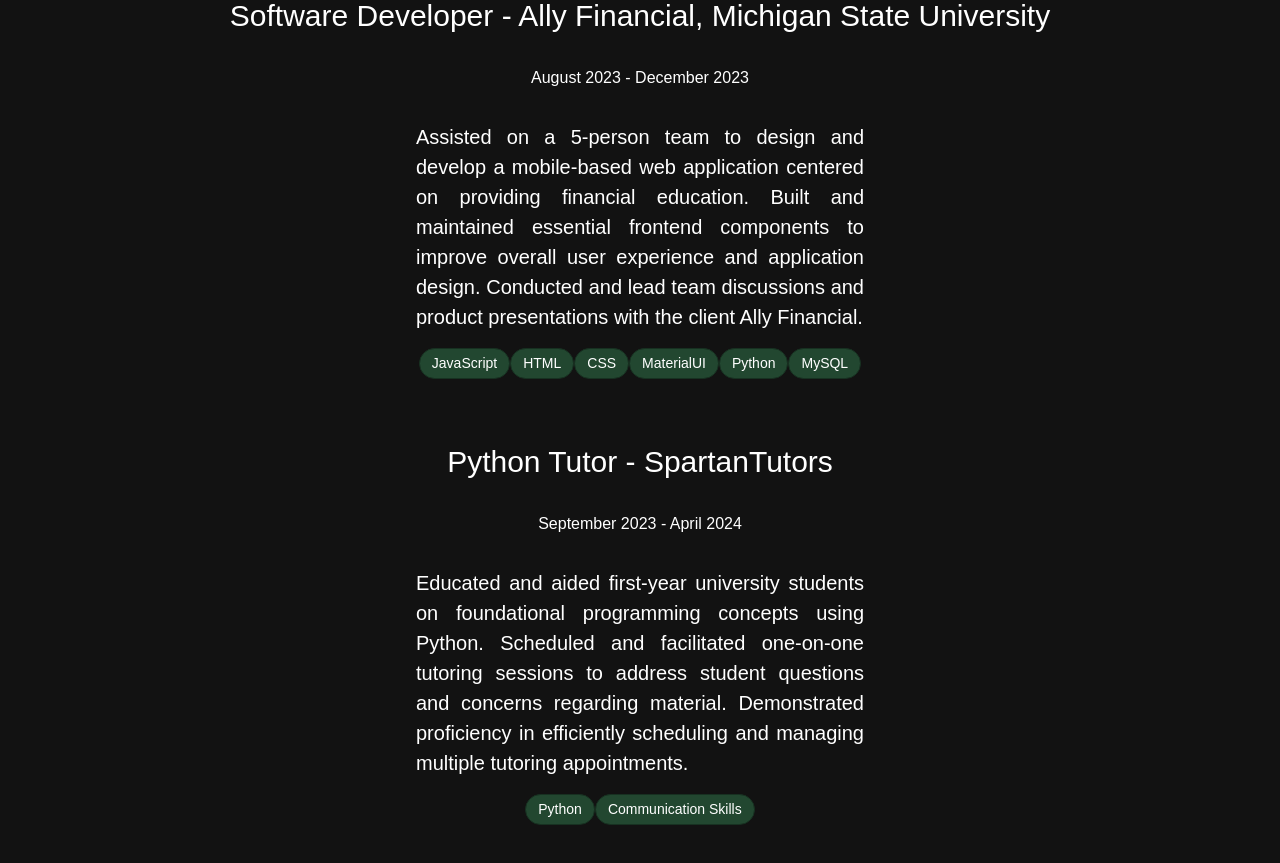
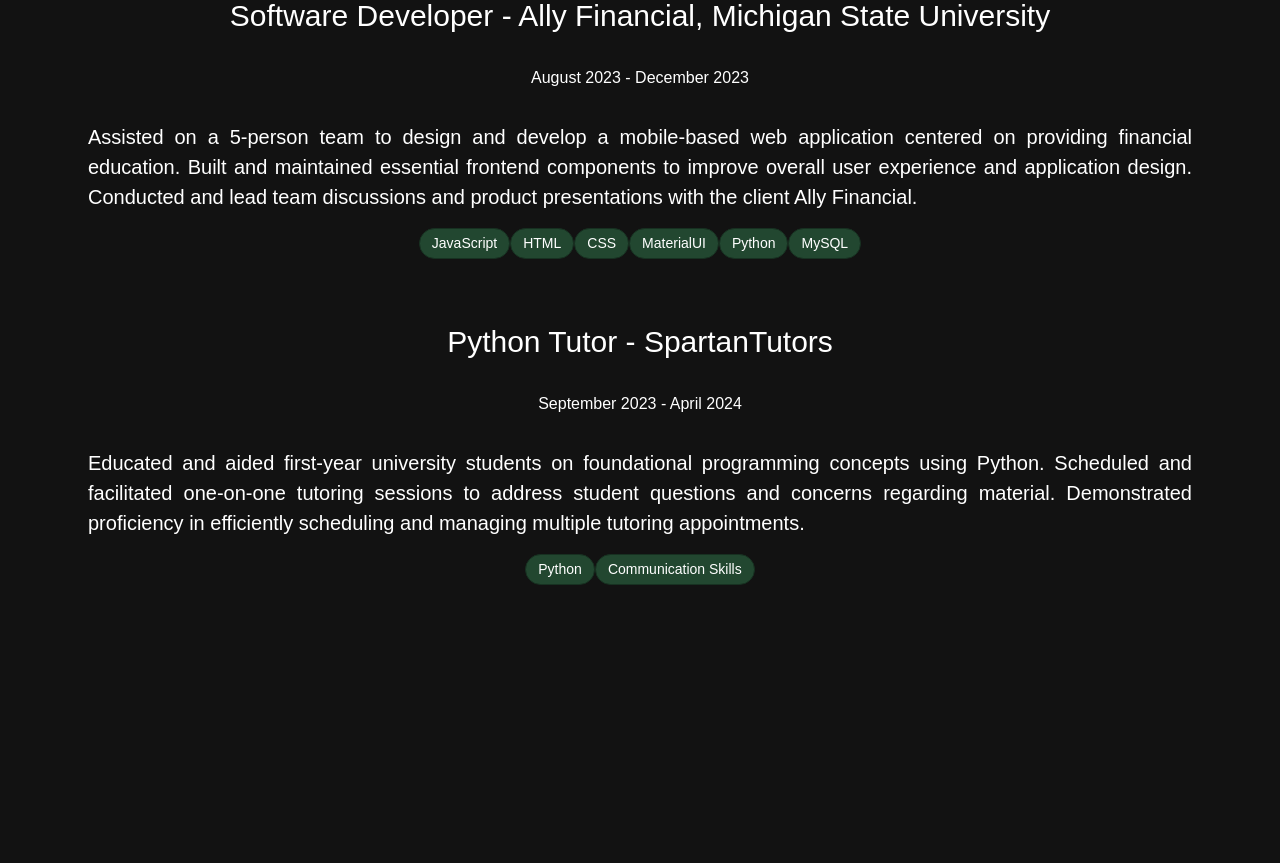
Before and after one commit to bkmorris2456/personal-website, a React (Create React App) app: page /#/home in a window 1280 px wide. Shown: the part 3120-3983 px from the top of the page. After the commit the page ends 3849 px from the top, so only its background shows below. Built offline with nearby package versions, Linux system fonts and the light colour scheme; a web font is replaced by a local one.

Commit message:
fixed text width for experience

```diff
--- a/src/pages/Home.js
+++ b/src/pages/Home.js
@@ -334,7 +334,7 @@
 
                             <Typography
                                 variant="body1"
-                                sx={{ textAlign: "justify", mx: "auto", fontSize: { xs: "18px", sm: "20px", maxWidth: "35vw" } }}
+                                sx={{ textAlign: "justify", mx: "auto", fontSize: { xs: "18px", sm: "20px"} }}
                             >
                                 Assisted on a 5-person team to design and develop a mobile-based web application centered on providing financial education. Built and maintained
                                 essential frontend components to improve overall user experience and application design. Conducted and lead team discussions and product presentations
@@ -374,7 +374,7 @@
 
                             <Typography
                                 variant="body1"
-                                sx={{ textAlign: "justify", mx: "auto", fontSize: { xs: "18px", sm: "20px", maxWidth: "35vw" } }}
+                                sx={{ textAlign: "justify", mx: "auto", fontSize: { xs: "18px", sm: "20px"} }}
                             >
                                 Educated and aided first-year university students on foundational programming concepts using Python. Scheduled and facilitated
                                 one-on-one tutoring sessions to address student questions and concerns regarding material. Demonstrated proficiency in efficiently scheduling
```
